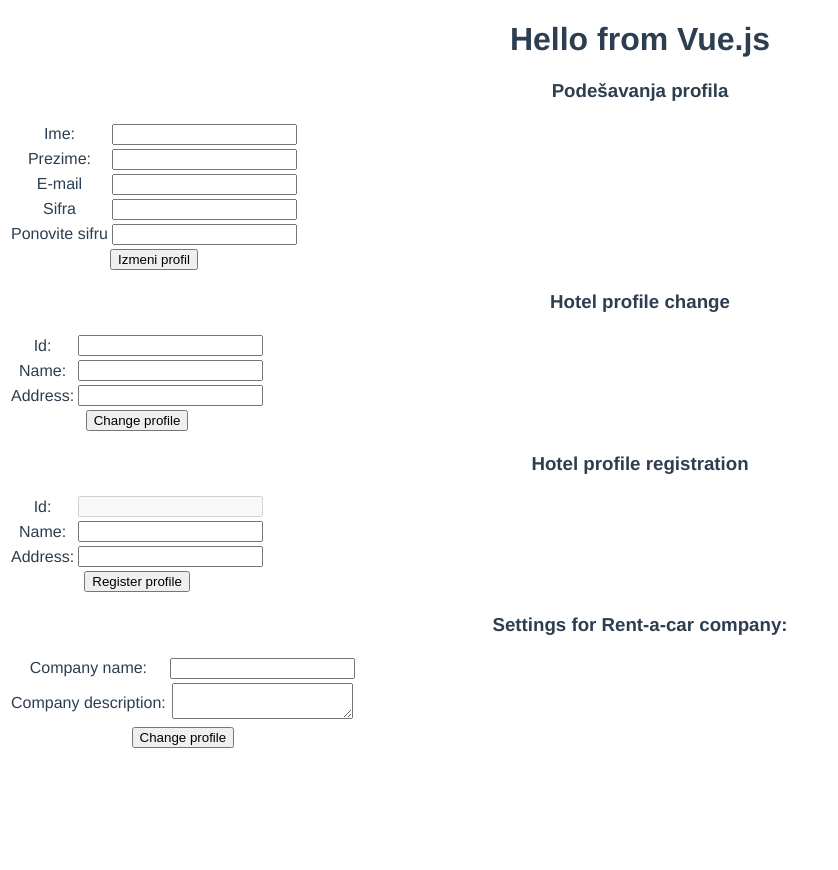
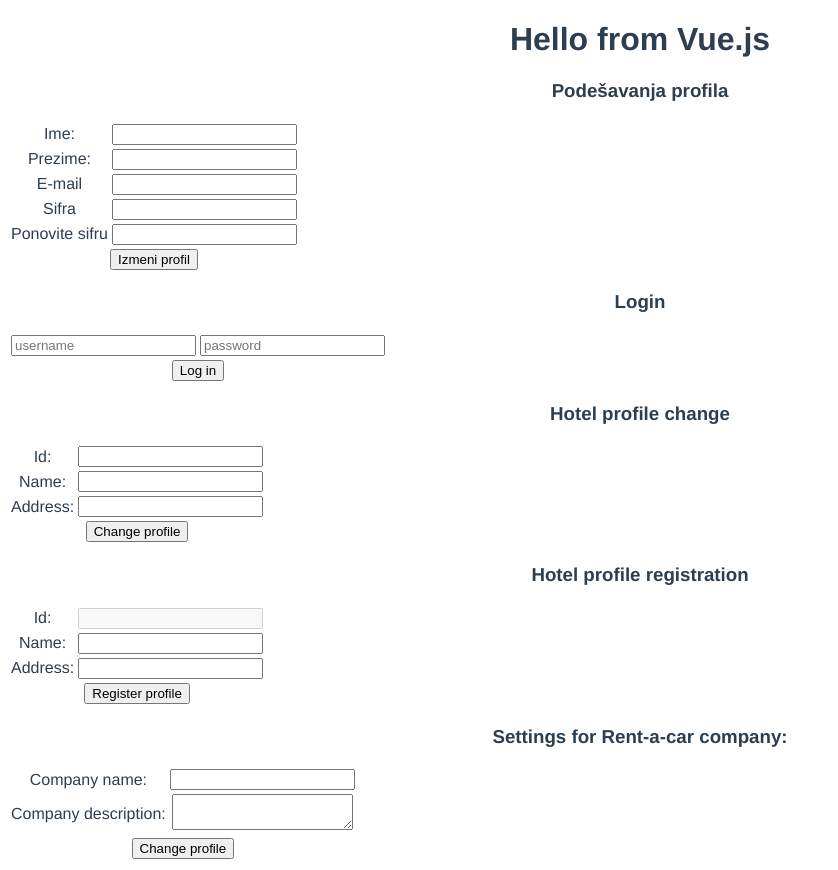
Before and after one commit to ftn-dnb/isamrs05, a Vue app in the folder dnb-travel-frontend/: page / in a window 1280 px wide. Shown: the whole page, without its empty margins (0-838 px from the left). Before the commit the page ends 800 px from the top, so only its background shows below. Built offline with nearby package versions, Linux system fonts and the light colour scheme; no server answers.

Commit message:
Zapocet login

```diff
--- /dev/null
+++ b/dnb-travel-frontend/src/components/Login.vue
@@ -0,0 +1,74 @@
+<template>
+    <div>
+        <h3>Login</h3>
+        <table>
+            <tr>
+                 <td><input type="text" placeholder="username" v-model="user.username" /></td>
+                 <td><input type="text" placeholder="password" v-model="user.password"/></td>
+            </tr>
+            <tr>
+                <th colspan="2"><input type="submit" value="Log in" @click="login()"></th>
+            </tr>
+        </table>
+    </div>
+</template>
+
+<script>
+import axios from 'axios';
+
+
+export default{
+    name:'Login',
+    props: {},
+    components: {},
+
+    data(){
+        return{
+            user:{
+                username: null,
+                password: null,
+            },
+        };
+    },
+
+    methods:{
+        checkForm(){
+            if(!this.user.username){
+                alert('Please enter username');
+                return false;
+            } else if(!this.user.password){
+                alert('Please enter password');
+                return false;
+            }
+            return true;
+        },
+
+        login(){
+
+            if(!this.checkForm()){
+                return;
+            }
+
+            axios.post('http://localhost:8080/auth/login', this.user).then(response =>{
+                if(response.data === ''){
+                    localStorage.removeItem('user-token');
+                    alert('Error: Message');
+                    return;
+                }
+
+                alert('Successful login');
+                localStorage.setItem('user-token',response.data.accessToken);
+
+            });
+        }
+    },
+
+    mounted(){
+
+    }
+}
+
+</script>
+
+<style>
+</style>
--- a/dnb-travel-frontend/src/components/RentACarCompanySettings.vue
+++ b/dnb-travel-frontend/src/components/RentACarCompanySettings.vue
@@ -59,7 +59,7 @@ export default{
                 alert('Please enter company name');
                 return false;
             } else if(!this.rentACarCompany.description){
-                alert('Prease enter company description');
+                alert('Please enter company description');
                 return false;
             }
 
--- a/dnb-travel-frontend/src/components/StartPage.vue
+++ b/dnb-travel-frontend/src/components/StartPage.vue
@@ -4,9 +4,12 @@
 
 		<!-- Ove 2 komponente ovde samo stoje zbog testiranja, obrisati kad se zavrsi sa njihovim radom -->
         <user-settings></user-settings>
+        <login></login>
+
         <hotel-settings></hotel-settings>
         <hotel-registration></hotel-registration>
         <rent-a-car-company-settings></rent-a-car-company-settings>
+
     </div>
 </template>
 
@@ -15,6 +18,7 @@ import UserSettings from './UserSettings.vue';
 import HotelSettings from './HotelSettings.vue';
 import HotelRegistration from './HotelRegistration.vue';
 import RentACarCompanySettings from './RentACarCompanySettings.vue';
+import Login from './Login.vue';
 
 export default {
     props: {},
@@ -23,6 +27,7 @@ export default {
         HotelSettings,
         HotelRegistration,
         RentACarCompanySettings,
+        Login,
     },
 
     data() {
```
Also changed, not shown: 2 other files (tests, documents, lock files or other folders).
